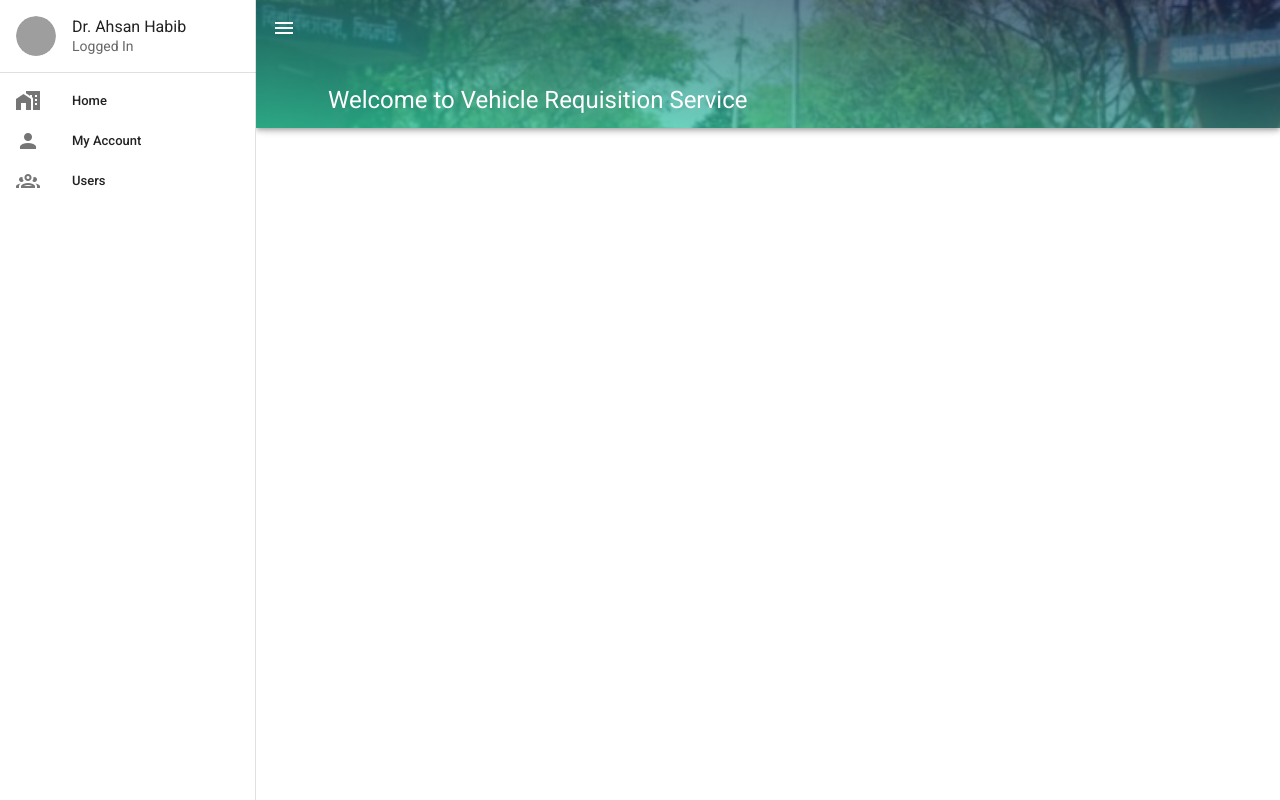
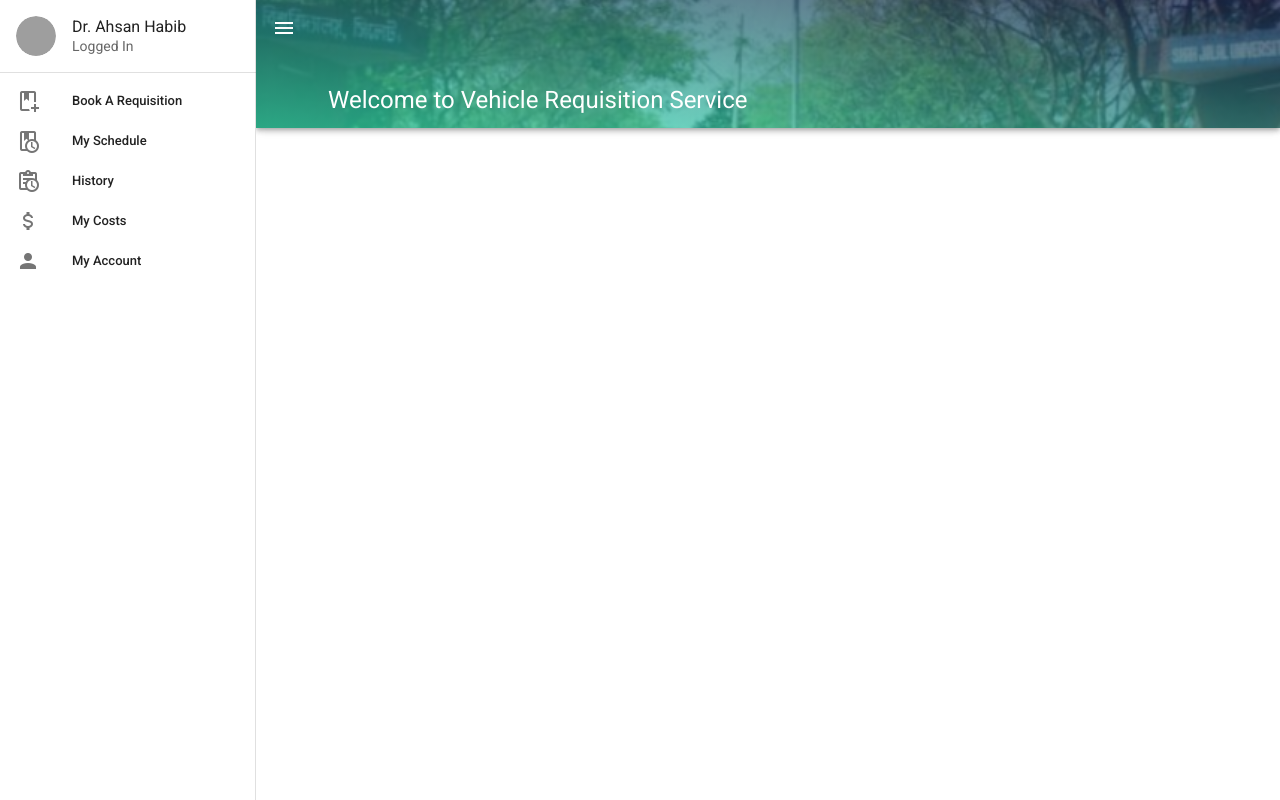
Before and after one commit to sajidul-kabir/vehicle-requisition-service-SUST, a Vue app in the folder client/: page / in a window 1280 px wide. Both pictures are taken after a click on the button 28 px from the left and 28 px from the top of the page. Built offline with nearby package versions, Linux system fonts and the light colour scheme; grey boxes are pictures that could not be loaded.

Commit message:
nav drawer improved for teacher home page

```diff
--- a/client/src/components/TeacherHome.vue
+++ b/client/src/components/TeacherHome.vue
@@ -1,68 +1,12 @@
 <template>
-  <div>
-    <v-navigation-drawer v-model="drawer" app left>
-      <template v-slot:prepend>
-        <v-list-item two-line>
-          <v-list-item-avatar>
-            <img src="https://randomuser.me/api/portraits/women/81.jpg" />
-          </v-list-item-avatar>
-
-          <v-list-item-content>
-            <v-list-item-title>Dr. Ahsan Habib</v-list-item-title>
-            <v-list-item-subtitle>Logged In</v-list-item-subtitle>
-          </v-list-item-content>
-        </v-list-item>
-      </template>
-
-      <v-divider></v-divider>
-
-      <v-list dense>
-        <v-list-item v-for="item in items" :key="item.title">
-          <v-list-item-icon>
-            <v-icon>{{ item.icon }}</v-icon>
-          </v-list-item-icon>
-
-          <v-list-item-content>
-            <v-list-item-title>{{ item.title }}</v-list-item-title>
-          </v-list-item-content>
-        </v-list-item>
-      </v-list>
-    </v-navigation-drawer>
-
-    <v-app-bar
-      app
-      color="#43a047"
-      dark
-      shrink-on-scroll
-      src="../assets/sust-photo.png"
-      fade-img-on-scroll
-    >
-      <template v-slot:img="{ props }">
-        <v-img
-          v-bind="props"
-          gradient="to top right, rgba(55,236,186,.7), rgba(25,32,72,.7)"
-        ></v-img>
-      </template>
-      <v-app-bar-nav-icon @click="drawer = !drawer"></v-app-bar-nav-icon>
-
-      <v-toolbar-title>Welcome to Vehicle Requisition Service</v-toolbar-title>
-    </v-app-bar>
-  </div>
+  <TeacherNav></TeacherNav>
 </template>
 
 <script>
+import TeacherNav from "./TeacherNav.vue";
 export default {
   name: "TeacherHome",
-
-  data: () => ({
-    drawer: false,
-    items: [
-      { title: "Home", icon: "mdi-home-city" },
-      { title: "My Account", icon: "mdi-account" },
-      { title: "Users", icon: "mdi-account-group-outline" },
-    ],
-  }),
+  data: () => ({}),
+  components: { TeacherNav },
 };
 </script>
-
-<style scoped></style>
--- /dev/null
+++ b/client/src/components/TeacherNav.vue
@@ -0,0 +1,66 @@
+<template>
+  <div>
+    <v-navigation-drawer v-model="drawer" app left>
+      <template v-slot:prepend>
+        <v-list-item two-line>
+          <v-list-item-avatar>
+            <img src="https://randomuser.me/api/portraits/women/81.jpg" />
+          </v-list-item-avatar>
+
+          <v-list-item-content>
+            <v-list-item-title>Dr. Ahsan Habib</v-list-item-title>
+            <v-list-item-subtitle>Logged In</v-list-item-subtitle>
+          </v-list-item-content>
+        </v-list-item>
+      </template>
+
+      <v-divider></v-divider>
+
+      <v-list dense>
+        <v-list-item v-for="item in items" :key="item.title">
+          <v-list-item-icon>
+            <v-icon>{{ item.icon }}</v-icon>
+          </v-list-item-icon>
+
+          <v-list-item-content>
+            <v-list-item-title>{{ item.title }}</v-list-item-title>
+          </v-list-item-content>
+        </v-list-item>
+      </v-list>
+    </v-navigation-drawer>
+
+    <v-app-bar
+      app
+      color="#43a047"
+      dark
+      shrink-on-scroll
+      src="../assets/sust-photo.png"
+      fade-img-on-scroll
+    >
+      <template v-slot:img="{ props }">
+        <v-img
+          v-bind="props"
+          gradient="to top right, rgba(55,236,186,.7), rgba(25,32,72,.7)"
+        ></v-img>
+      </template>
+      <v-app-bar-nav-icon @click="drawer = !drawer"></v-app-bar-nav-icon>
+
+      <v-toolbar-title>Welcome to Vehicle Requisition Service</v-toolbar-title>
+    </v-app-bar>
+  </div>
+</template>
+
+<script>
+export default {
+  data: () => ({
+    drawer: false,
+    items: [
+      { title: "Book A Requisition", icon: "mdi-book-plus-outline" },
+      { title: "My Schedule", icon: "mdi-book-clock-outline" },
+      { title: "History", icon: "mdi-clipboard-text-clock-outline" },
+      { title: "My Costs", icon: "mdi-currency-usd" },
+      { title: "My Account", icon: "mdi-account" },
+    ],
+  }),
+};
+</script>
```
